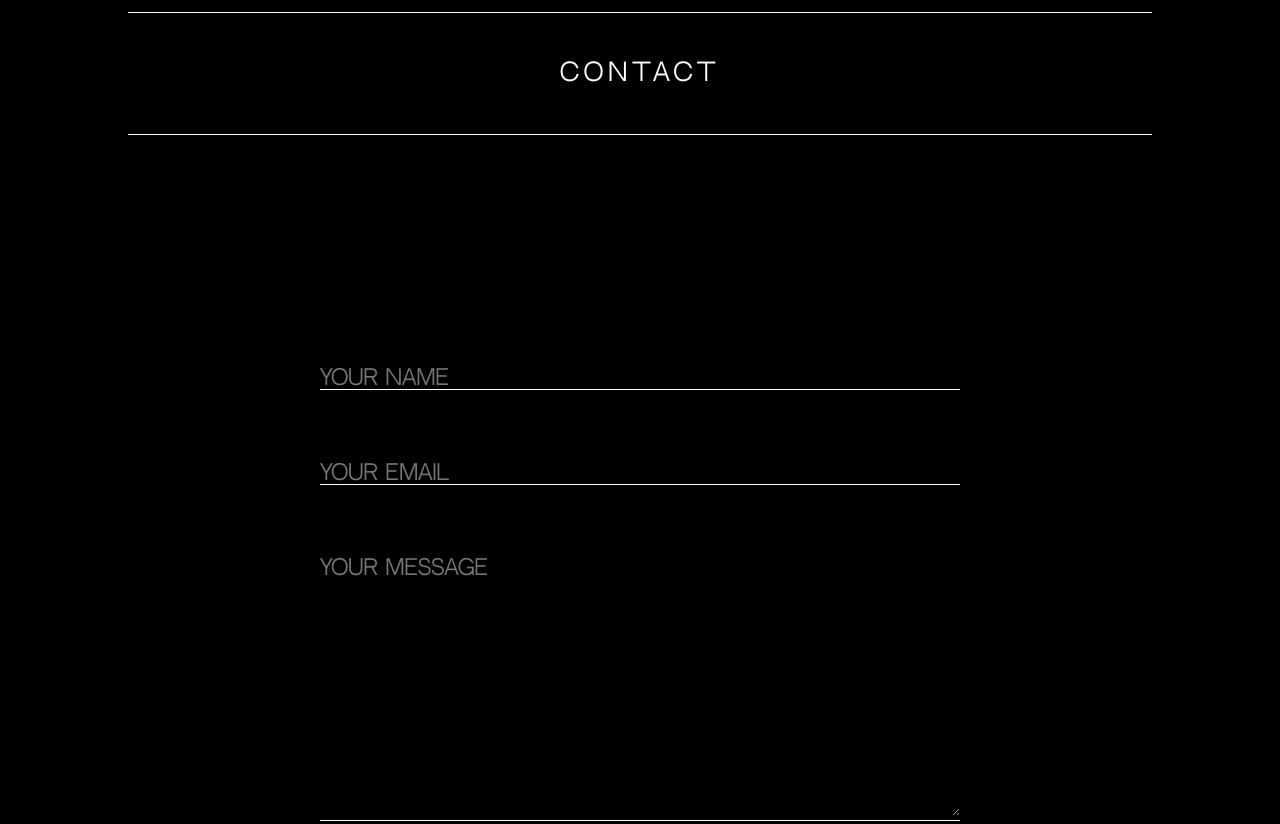
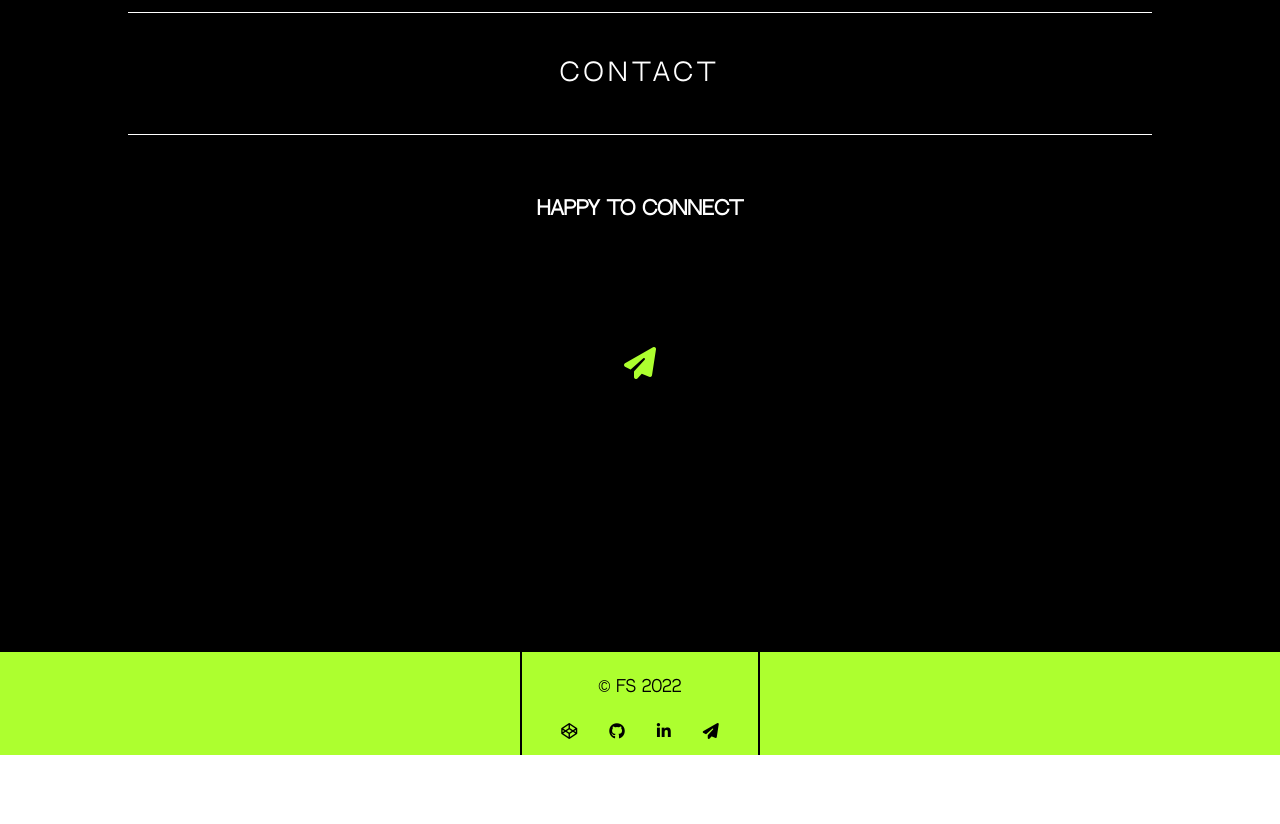
Before and after one commit to loerk/loerk.github.io, a website: page index.html in a window 1280 px wide. Shown: the part 6280-7104 px from the top of the page. After the commit the page ends 7035 px from the top, so only its background shows below. Drawn offline with nearby package versions, Linux system fonts and the light colour scheme; files that its build step writes are made by us from their sources; a script that the page names is missing.

Commit message:
removed form

```diff
--- a/index.html
+++ b/index.html
@@ -300,7 +300,15 @@ you are awesome!
       </section>
       <section id="contact" class="contact">
         <h2 class="section-header">Contact</h2>
-        <form method="POST" action="#">
+        <h3 class="bold center py-4">Happy to connect</h3>
+        <div class="center"><a
+          href="mailto:f.seitz@posteo.net"
+          class="py-4 fa fa-w fa-send fa-2x"
+          target="_blank"
+          title="send email"
+        ></a>
+        </div>
+        <!-- <form method="POST" action="#">
           <div class="input-container">
             <input type="text" name="Name" id="name" placeholder="Your Name" />
           </div>
@@ -322,7 +330,7 @@ you are awesome!
             ></textarea>
           </div>
           <a class="button" href="mailto:f.seitz@posteo.net">send</a>
-        </form>
+        </form> -->
       </section>
     </main>
     <footer>
```
